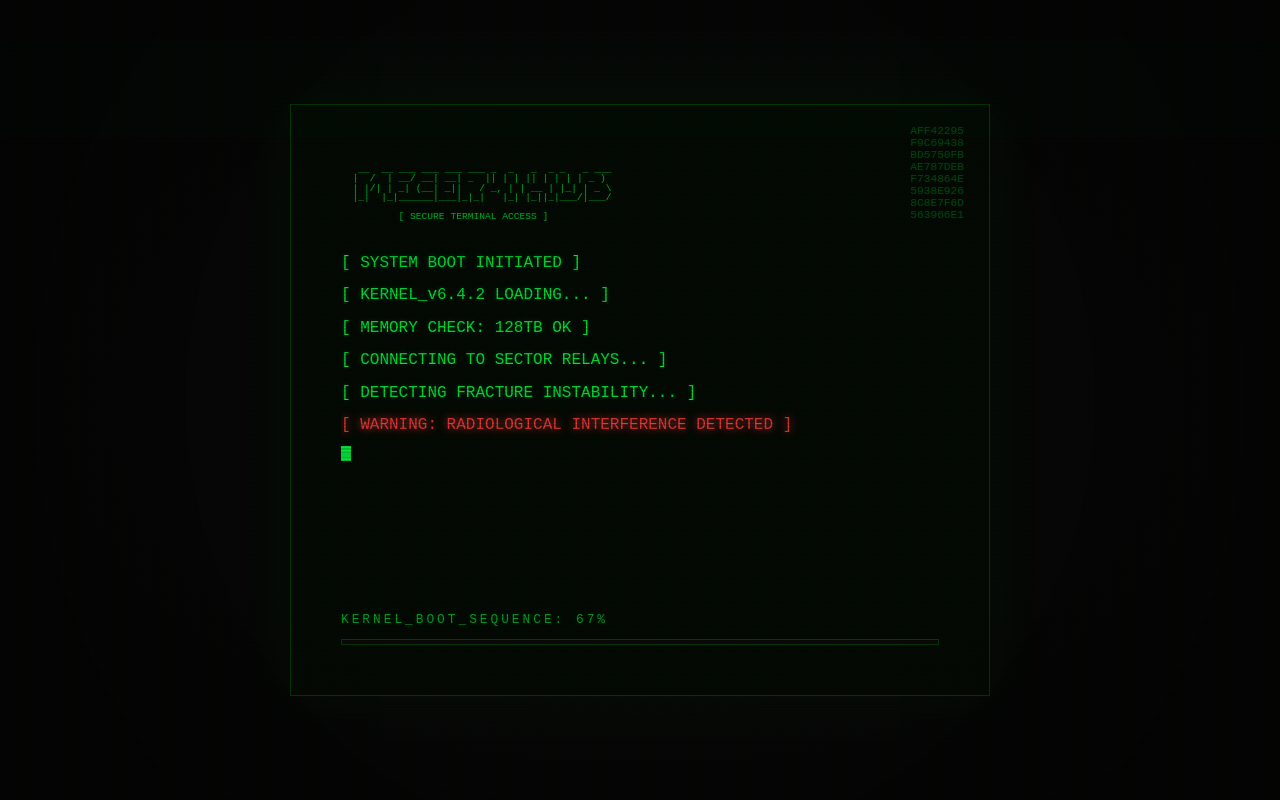
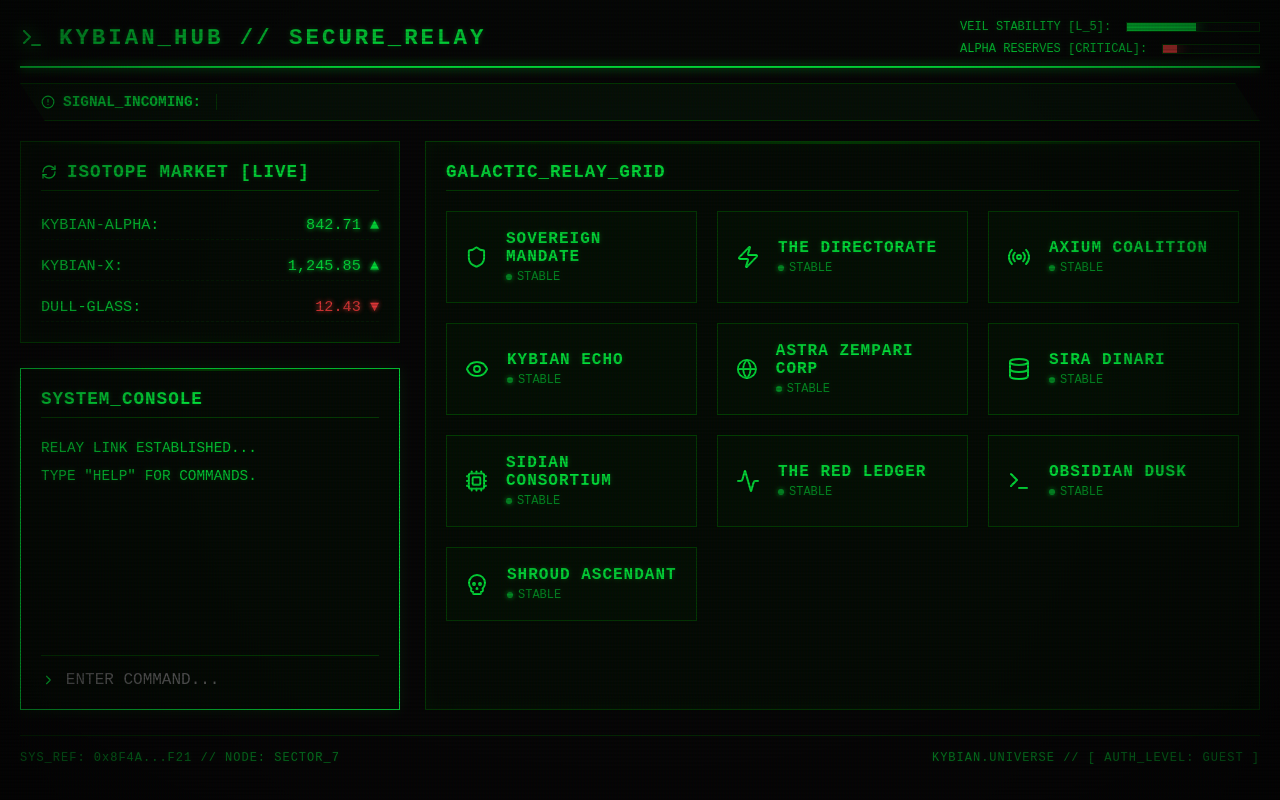
Before and after one commit to kyberone/kybian-hub, a React (Vite) app: page / in a window 1280 px wide. Built offline with nearby package versions, Linux system fonts and the light colour scheme.

Commit message:
perf: drastically reduce boot sequence duration to ~3s

```diff
--- a/src/App.tsx
+++ b/src/App.tsx
@@ -25,15 +25,15 @@ const factions = [
 ];
 
 const bootSequence = [
-  { msg: "[ SYSTEM BOOT INITIATED ]", delay: 500 },
-  { msg: "[ KERNEL_v6.4.2 LOADING... ]", delay: 800 },
-  { msg: "[ MEMORY CHECK: 128TB OK ]", delay: 400 },
-  { msg: "[ CONNECTING TO SECTOR RELAYS... ]", delay: 1000 },
-  { msg: "[ DETECTING FRACTURE INSTABILITY... ]", delay: 600 },
-  { msg: "[ WARNING: RADIOLOGICAL INTERFERENCE DETECTED ]", delay: 400, type: 'warning' },
-  { msg: "[ BYPASSING DIRECTORATE FIREWALLS... ]", delay: 1200 },
-  { msg: "[ DECRYPTING VANGUARD_DATA_STREAM... ]", delay: 900 },
-  { msg: "[ HUB CONNECTED ]", delay: 500 },
+  { msg: "[ SYSTEM BOOT INITIATED ]", delay: 200 },
+  { msg: "[ KERNEL_v6.4.2 LOADING... ]", delay: 300 },
+  { msg: "[ MEMORY CHECK: 128TB OK ]", delay: 150 },
+  { msg: "[ CONNECTING TO SECTOR RELAYS... ]", delay: 400 },
+  { msg: "[ DETECTING FRACTURE INSTABILITY... ]", delay: 200 },
+  { msg: "[ WARNING: RADIOLOGICAL INTERFERENCE DETECTED ]", delay: 150, type: 'warning' },
+  { msg: "[ BYPASSING DIRECTORATE FIREWALLS... ]", delay: 500 },
+  { msg: "[ DECRYPTING VANGUARD_DATA_STREAM... ]", delay: 400 },
+  { msg: "[ HUB CONNECTED ]", delay: 200 },
 ];
 
 function BootScreen({ onFinish }: { onFinish: () => void }) {
```
